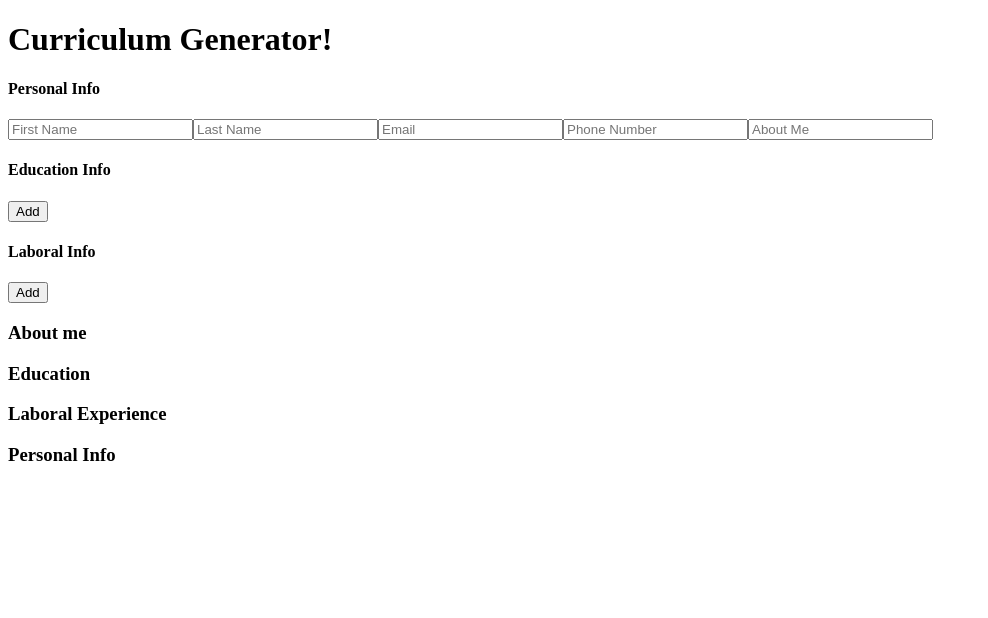
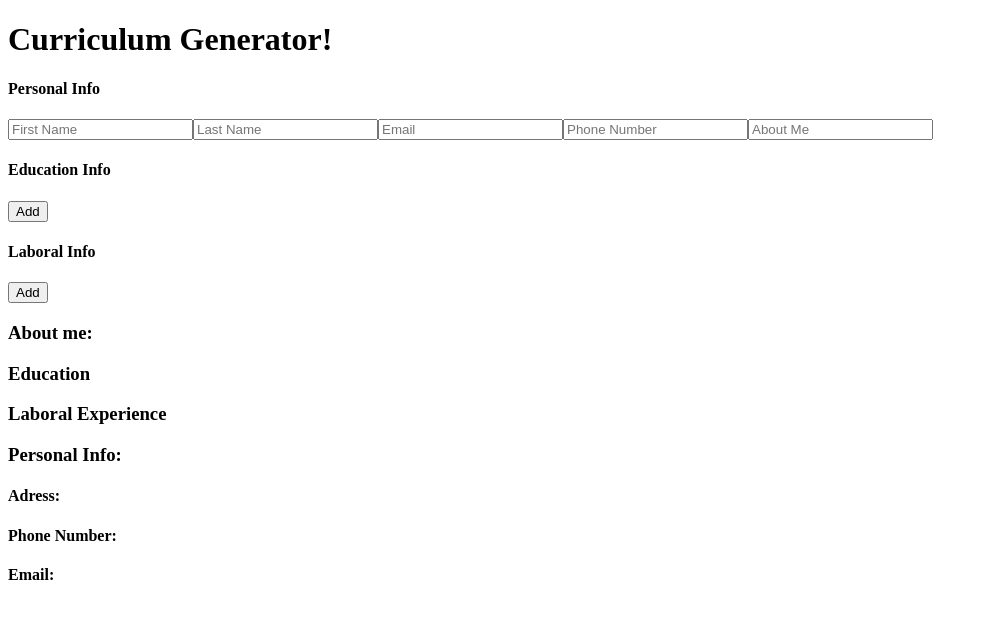
Before and after one commit to Flo-314/cv-app, a React (Create React App) app: page / in a window 1280 px wide. Shown: the top 618 px of the page, without its empty margins (0-988 px from the left). Built offline with nearby package versions, Linux system fonts and the light colour scheme.

Commit message:
curriculum personal info interactive add

```diff
--- a/src/App.js
+++ b/src/App.js
@@ -18,6 +18,7 @@ class App extends React.Component {
 
     this.handleEducationInput = this.handleEducationInput.bind(this);
     this.handleLaboralInput = this.handleLaboralInput.bind(this);
+    this.handlePersonalInput = this.handlePersonalInput.bind(this);
   }
 
   createEducationForm = () => {
@@ -70,6 +71,16 @@ class App extends React.Component {
     laboralForms[index][name] = value;
     this.setState({ laboralForms });
   }
+  handlePersonalInput(event) {
+
+    const target = event.target;
+    const value = target.value;
+    const name = target.name;
+
+    let personalInfo = this.state.personalInfo
+    personalInfo[name] = value;
+    this.setState({ personalInfo });
+  }
 
   render() {
     return (
@@ -80,7 +91,10 @@ class App extends React.Component {
         <main>
           <div id="generator-container">
             <h4>Personal Info</h4>
-            <PersonalInfo />
+            <PersonalInfo
+              form={this.state.personalInfo}
+              inputHandler={this.handlePersonalInput}
+            />
             <h4>Education Info</h4>
             <EducationInfo
               forms={this.state.educationForms}
@@ -101,9 +115,12 @@ class App extends React.Component {
               Add
             </button>
           </div>
-          <Curriculum/>
+          <Curriculum
+            personalInfo={this.state.personalInfo}
+            educationForms={this.state.educationForms}
+            laboralForms={this.state.laboralForms}
+          />
         </main>
-
       </div>
     );
   }
--- a/src/components/Curriculum.js
+++ b/src/components/Curriculum.js
@@ -11,18 +11,25 @@ class Curriculum extends React.Component {
         <header></header>
         <div id="content">
           <main>
-        <div id="cv-aboutMe"><h3>About me</h3></div>
-        <div id="cv-educationInfo"><h3>Education</h3></div>
-        <div id="cv-laboralInfo"><h3>Laboral Experience</h3></div>
-
+            <div id="cv-aboutMe">
+              <h3>About me: {this.props.personalInfo.about} </h3>
+            </div>
+            <div id="cv-educationInfo">
+              <h3>Education</h3>
+            </div>
+            <div id="cv-laboralInfo">
+              <h3>Laboral Experience</h3>
+            </div>
           </main>
           <aside>
-              <div id="cv-personalInfo">
-                  <h3>Personal Info</h3>
-                  <ul>
-
-                  </ul>
-              </div>
+            <div id="cv-personalInfo">
+              <h3>
+                Personal Info: {this.props.personalInfo.firstname}
+              </h3>
+              <h4>Adress: {this.props.personalInfo.lastname}</h4>
+              <h4>Phone Number: {this.props.personalInfo.email}</h4>
+              <h4>Email: {this.props.personalInfo.phonenumber}</h4>
+            </div>
           </aside>
         </div>
       </div>
--- a/src/components/PersonalInfo.js
+++ b/src/components/PersonalInfo.js
@@ -5,15 +5,15 @@ class PersonalInfo extends React.Component {
     super(props);
     this.state = {};
   }
-  render() {
+  render(props) {
     return (
       <div id="PersonalInfo-container">
-        <form >
-          <input type="text" name="firstname" placeholder="First Name"></input>
-          <input type="text" name="lastname" placeholder="Last Name"></input>
-          <input type="text" name="email" placeholder="Email"></input>
-          <input type="text"  name="phonenumber" placeholder="Phone Number"></input>
-          <input type="text" name="about" placeholder="About Me"></input>
+        <form key={this.props.form.id} >
+          <input type="text" name="firstname" placeholder="First Name" onChange={ e => this.props.inputHandler(e) }></input>
+          <input type="text" name="lastname" placeholder="Last Name" onChange={ e => this.props.inputHandler(e) }></input>
+          <input type="text" name="email" placeholder="Email" onChange={ e => this.props.inputHandler(e) }></input>
+          <input type="text"  name="phonenumber" placeholder="Phone Number" onChange={ e => this.props.inputHandler(e) }></input>
+          <input type="text" name="about" placeholder="About Me"  onChange={ e => this.props.inputHandler(e) } ></input>
         </form>
       </div>
     );
```
Also changed, not shown: src/components/EducationInfo.js (+30 -13 lines), src/components/LaboralInfo.js (+24 -4 lines).
